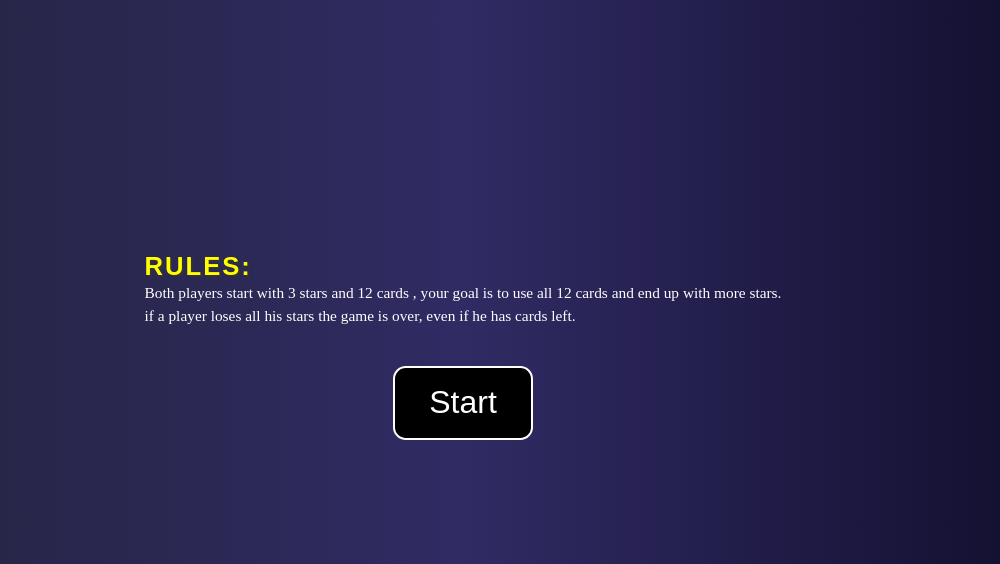
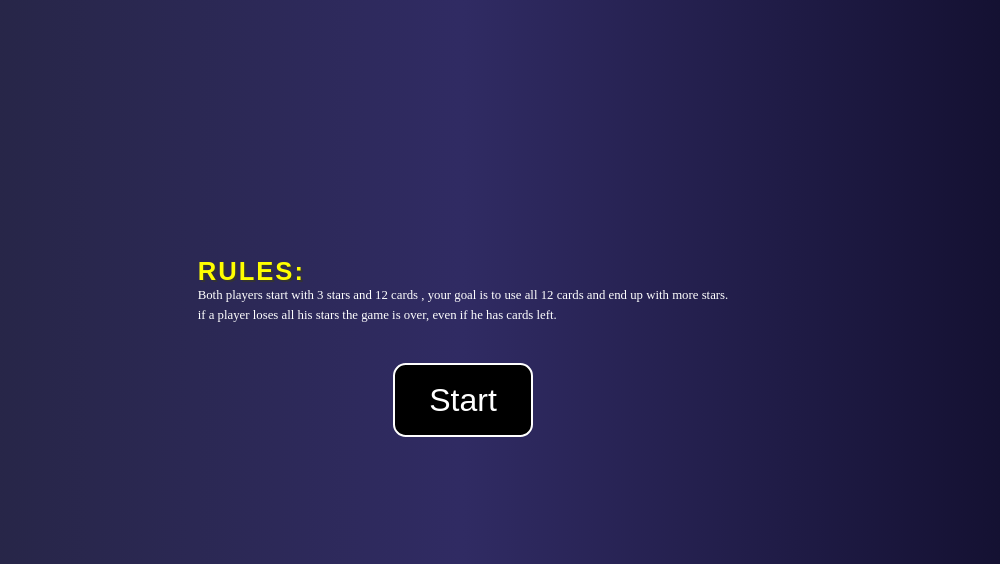
Before and after one commit to emShalaby/Restricted-ROCK-PAPER-SCISSORS, a plain HTML site: page index.html in a window 1280 px wide. Shown: the part 236-800 px from the top of the page, without its empty margins (177-1177 px from the left). Drawn offline with Linux system fonts and the light colour scheme; a web font is replaced by a local one.

Commit message:
done i think

```diff
--- a/stylesheet.css
+++ b/stylesheet.css
@@ -307,7 +307,7 @@ h2{
   }
   p{
     font-family: 'games' Arial, Helvetica, sans-serif;
-    font-size: 1.2vw;
+    font-size: 1vw;
     line-height: 1.5;
     color:white;
   }
```
